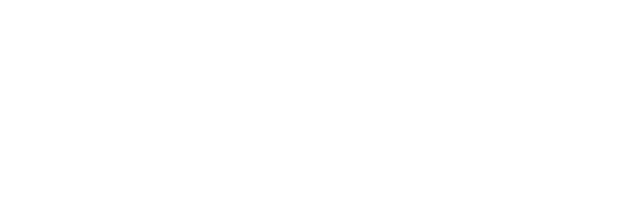
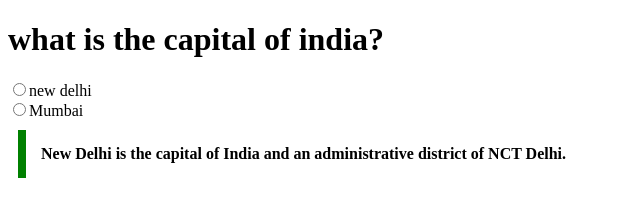
Before and after one commit to acciojob/trivia-awasthilokesh2021, a website: page main.html in a window 1280 px wide. Shown: the whole page, without its empty margins (0-640 px from the left). Drawn offline with Linux system fonts and the light colour scheme.

Commit message:
Add files via upload

```diff
--- a/main.html
+++ b/main.html
@@ -7,10 +7,12 @@
 </head>
 
 <body>
-	<!-- the entire body must be written by student -->
-    <script type="text/javascript" src="./script.js">
-</script>
-
+    <h1>what is the capital of india?</h1>
+    <input type="radio" >new delhi <br>
+	<input type="radio" >Mumbai<br>
+	<blockquote cite="https://en.wikipedia.org/wiki/New_Delhi" class="block">
+     New Delhi is the capital of India and an administrative district of NCT Delhi.
+	</blockquote>
 </body>
 
 </html>
--- a/styles.css
+++ b/styles.css
@@ -1,2 +1,10 @@
 
 /* Your CSS Code here. */
+.block{
+    max-width: 600px;
+    margin: 10px;
+    padding: 15px;
+    border-left: 8px solid green;
+    background-color: #f8fffe"";
+    font-weight: bold;
+}
```
